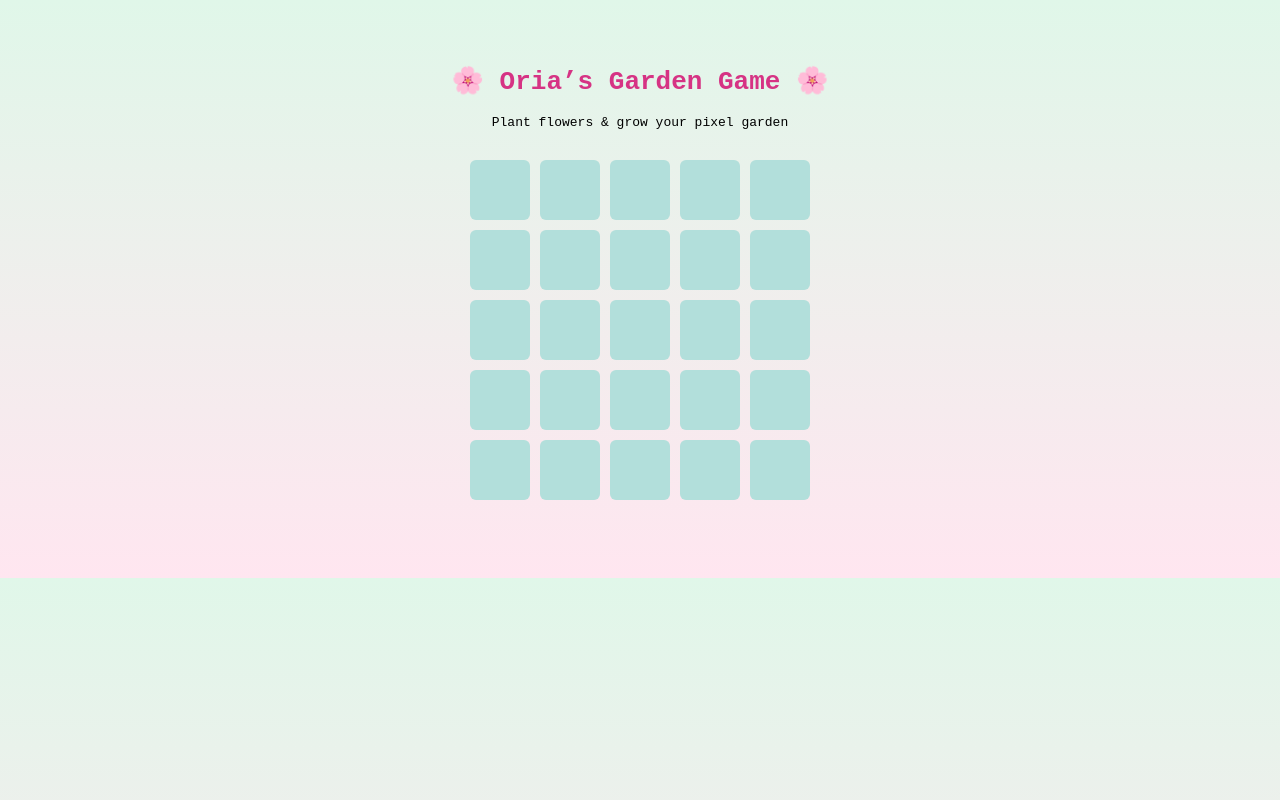
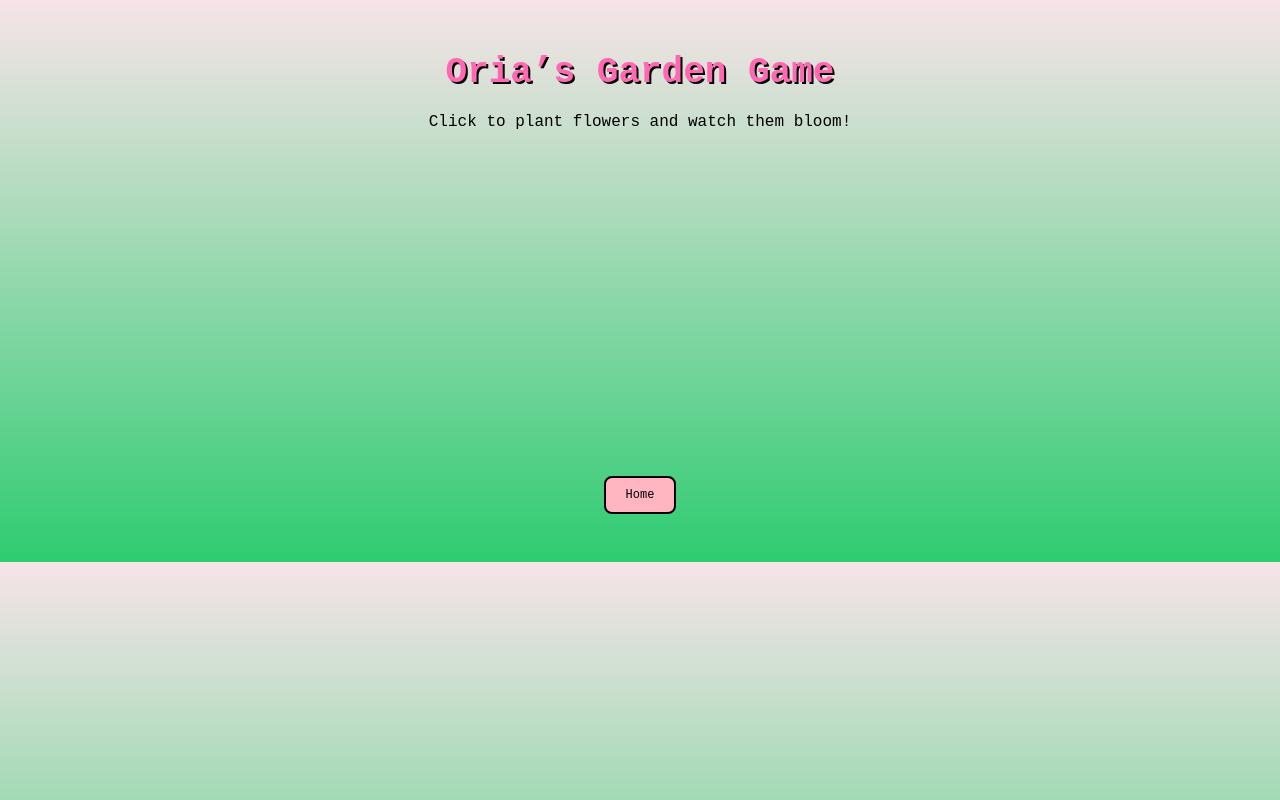
Before and after one commit to abelardinel2/oria-dawn-portfolio, a plain HTML site: page garden/index.html in a window 1280 px wide. Drawn offline with Linux system fonts and the light colour scheme; files that its build step writes are made by us from their sources.

Commit message:
Update index.html

```diff
--- a/garden/index.html
+++ b/garden/index.html
@@ -1,19 +1,25 @@
 <!DOCTYPE html>
 <html lang="en">
 <head>
-  <meta charset="UTF-8" />
+  <meta charset="UTF-8"/>
   <meta name="viewport" content="width=device-width, initial-scale=1.0"/>
   <title>Oria’s Garden Game</title>
-  <link rel="stylesheet" href="garden.css" />
+  <link rel="stylesheet" href="../css/style.css"/>
 </head>
 <body>
-  <h1>🌸 Oria’s Garden Game 🌸</h1>
-  <p>Plant flowers & grow your pixel garden</p>
+  <header>
+    <h1>Oria’s Garden Game</h1>
+  </header>
 
-  <div id="gardenGrid"></div>
+  <section class="garden">
+    <p>Click to plant flowers and watch them bloom!</p>
+    <canvas id="gardenCanvas" width="400" height="300"></canvas>
+  </section>
 
-  <audio id="bloomSound" src="bloom-chime.mp3"></audio>
+  <script src="../js/scripts.js"></script>
 
-  <script src="garden.js"></script>
+  <nav class="nav">
+    <a href="../index.html" class="btn">Home</a>
+  </nav>
 </body>
 </html>
```
